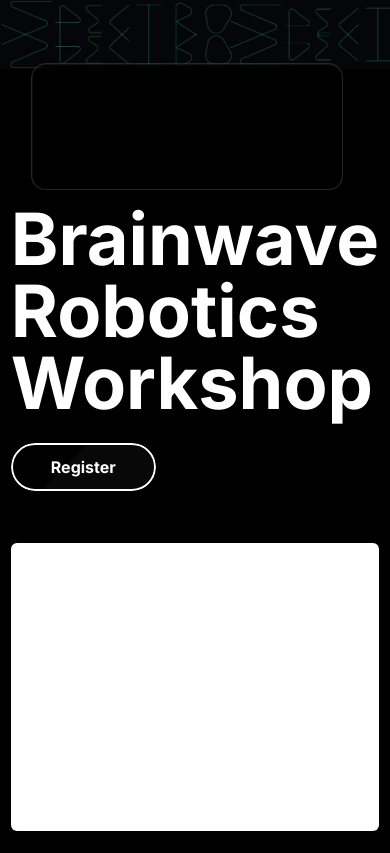
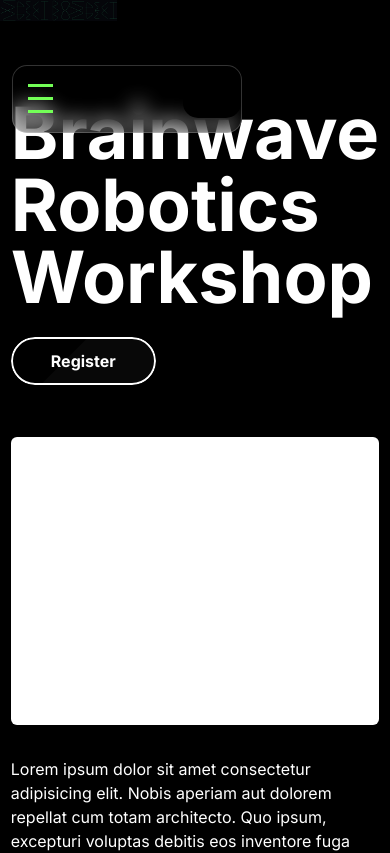
Before and after one commit to IEEE-FISAT-SB-WEBCOM/SpectroSpect-Main, a React (Vite) app in the folder frontend/: page /Events in a window 390 px wide. Shown: the top 853 px of the page. Built offline with nearby package versions, Linux system fonts and the light colour scheme.

Commit message:
commit changes

```diff
--- a/frontend/src/Workshop2.css
+++ b/frontend/src/Workshop2.css
@@ -21,7 +21,7 @@
     background-color: black;
     margin-bottom: 5px;
     padding: 10px;
-    width: 40rem;
+    width: 63rem;
 
 
 
@@ -42,7 +42,7 @@
 }
 
 .crxnpls{
-    padding-left: 12rem;
+    padding-left: 30rem;
 }
 
 .content{
@@ -119,7 +119,7 @@
 
 
     .content.show {
-      font-size: 18px;
+      font-size:11px;
       overflow: hidden;
       margin-top: 1rem;
       margin-left: -6rem;
--- /dev/null
+++ b/frontend/src/components/MobileMenu.jsx
@@ -0,0 +1,20 @@
+import React from 'react';
+
+const MobileMenu = ({ closeMobileMenu }) => {
+  return (
+    <div className="mobile-menu">
+      <div className="close-icon" onClick={closeMobileMenu}>
+        &times;
+      </div>
+      <ul>
+        <li><a href="#" onClick={closeMobileMenu}>Home</a></li>
+        <li><a href="#about" onClick={closeMobileMenu}>About</a></li>
+        <li><a href="#Workshops" onClick={closeMobileMenu}>Workshops</a></li>
+        <li><a href="#" onClick={closeMobileMenu}>Contact</a></li>
+      </ul>
+    </div>
+
+  );
+};
+
+export default MobileMenu;
--- a/frontend/src/components/navbar.css
+++ b/frontend/src/components/navbar.css
@@ -1,4 +1,4 @@
-/* src/components/Navbar.css */
+
 nav {
     background: rgba(0, 0, 0, 0.2);
     backdrop-filter: blur(10px);
@@ -52,13 +52,13 @@ nav {
     right: 20px;
     top: 50%;
     transform: translateY(-50%);
-    border-radius: 15px; /* Apply the same border-radius as the navbar */
+    border-radius: 15px;
   }
 
   .ezgif {
     width: 100%;
     height: 100%;
-    border-radius: 15px; /* Apply the same border-radius as the navbar */
+    border-radius: 15px;
   }
 
   .header-sponsors{
@@ -77,3 +77,130 @@ nav {
     justify-content: center;
     align-items: center;
   }
+
+
+@media only screen and (max-width: 768px) {
+  nav {
+    width: 100%;
+    transform: translate(0%, 0%);
+  }
+
+  .header-sponsors {
+    display: none;
+  }
+}
+
+.hamburger-menu {
+  display: none;
+  flex-direction: column;
+  cursor: pointer;
+  padding: 5px;
+}
+
+.bar {
+  width: 25px;
+  height: 3px;
+  background-color: rgb(115, 255, 87);
+  margin: 5px 0;
+}
+
+@media only screen and (max-width: 768px) {
+  nav {
+    position: fixed;
+    top: 65px;
+    width: 59%;
+    height: 8vh;
+    left: 12px;
+    box-sizing: border-box;
+    display: flex;
+    justify-content: space-between;
+    align-items: center;
+    z-index: 100;
+  }
+
+  .hamburger-menu {
+    display: flex;
+    margin-left: 10px;
+  }
+
+  .nav-links {
+    display: none;
+    flex-direction: column;
+    width: 70%;
+    background: rgba(0, 0, 0, 0.2);
+    border-radius: 15px;
+    overflow: hidden;
+    z-index: 3;
+  }
+
+  .nav-links a {
+    padding: 10px 20px;
+  }
+
+  .navBarContainer.mobile-menu-open .nav-links {
+    display: flex;
+  }
+
+  .gif-container {
+    position: absolute;
+    top: 4vh;
+    right: 0px;
+    width: calc(30% - 10px);
+    height: auto;
+    border-radius: 15px;
+  }
+
+  .imgg {
+    position: relative;
+    width: 30%;
+    height: auto;
+  }
+
+
+  .mobile-menu {
+    position: fixed;
+    top: 0;
+    left: 0;
+    width: 100%;
+    height: 100%;
+    background: rgba(0, 0, 0, 0.8);
+    display: flex;
+    flex-direction: column;
+    align-items: center;
+    justify-content: center;
+    z-index: 1000;
+  }
+
+  .mobile-menu ul {
+    list-style: none;
+    padding: 0;
+    margin: 0;
+    text-align: center;
+  }
+
+  .mobile-menu li {
+    margin-bottom: 20px;
+  }
+
+  .mobile-menu a {
+    text-decoration: none;
+    color: white;
+    font-size: 24px;
+    display: flex;
+    padding: 10px;
+    transition: background 0.3s ease;
+  }
+
+  .mobile-menu a:hover {
+    background: rgba(255, 255, 255, 0.1);
+  }
+
+  .close-icon {
+    position: absolute;
+    top: 20px;
+    right: 20px;
+    font-size: 24px;
+    color: white;
+    cursor: pointer;
+  }
+}
--- a/frontend/src/components/navbar.jsx
+++ b/frontend/src/components/navbar.jsx
@@ -1,29 +1,44 @@
-// src/components/navbar.jsx
-import React from 'react';
+
+import React, { useState } from 'react';
 import './Navbar.css';
 import spec from "../assets/spect.jpg";
 import { MdFacebook } from "react-icons/md";
 import { FaInstagram } from "react-icons/fa";
 import { FiMail } from "react-icons/fi";
-//import { MdArrowOutward } from "react-icons/md";
+import MobileMenu from './MobileMenu';
 
-const Navbar = ({setSticky = false}) => {
+const Navbar = ({ setSticky = false }) => {
+  const [mobileMenuOpen, setMobileMenuOpen] = useState(false);
+
+  const toggleMobileMenu = () => {
+    setMobileMenuOpen(!mobileMenuOpen);
+  };
+
+  const closeMobileMenu = () => {
+    setMobileMenuOpen(false);
+  };
+
   return (
-    <div className='navBarContainer'>
-        <div class='imgg'>
+    <div className={`navBarContainer ${mobileMenuOpen ? 'mobile-menu-open' : ''}`}>
+      <div className='imgg'>
         <img src={spec} alt="" />
       </div>
-    <nav style={setSticky?{position:"fixed"}:null}>
-      <ul>
-        <li><a href="#" class="navv">Home</a></li>
-        <li><a href="#about" class="navv">About</a></li>
-        <li><a href="#Workshops" class="navv">Workshops</a></li>
-        <li><a href="#" class="navv">Contact</a></li>
+      <nav style={setSticky ? { position: "fixed" } : null}>
+        <div className='hamburger-menu' onClick={toggleMobileMenu}>
+          <div className='bar'></div>
+          <div className='bar'></div>
+          <div className='bar'></div>
+        </div>
+        {/* Render MobileMenu component conditionally */}
+        {mobileMenuOpen && <MobileMenu closeMobileMenu={closeMobileMenu} />}
+        <ul className={`nav-links ${mobileMenuOpen ? 'mobile-menu-active' : ''}`}>
+          <li><a href="#" className="navv">Home</a></li>
+          <li><a href="#about" className="navv">About</a></li>
+          <li><a href="#Workshops" className="navv">Workshops</a></li>
+          <li><a href="#" className="navv">Contact</a></li>
         </ul>
         <div className='header-sponsors'>
-            <div id="footer-slider-1">
-                    Our Sponsors
-                  </div>
+          <div id="footer-slider-1">Our Sponsors</div>
           <div id="footer-slider-2"></div>
           <div id="footer-slider-3">
             <a className="hover:cursor-pointer hover:text-gray-400 transition duration-500 "><MdFacebook /></a>
@@ -35,14 +50,13 @@ const Navbar = ({setSticky = false}) => {
         <div className="gif-container">
           <img
             className="ezgif"
-          src="src\assets\ezgif.gif"  // Update the path to your GIF file
+            src="src\assets\ezgif.gif"
             alt="Ezgif"
           />
         </div>
       </nav>
     </div>
   );
-
 };
 
 export default Navbar;
```
Lines whose indentation alone changed are shown as unchanged.
